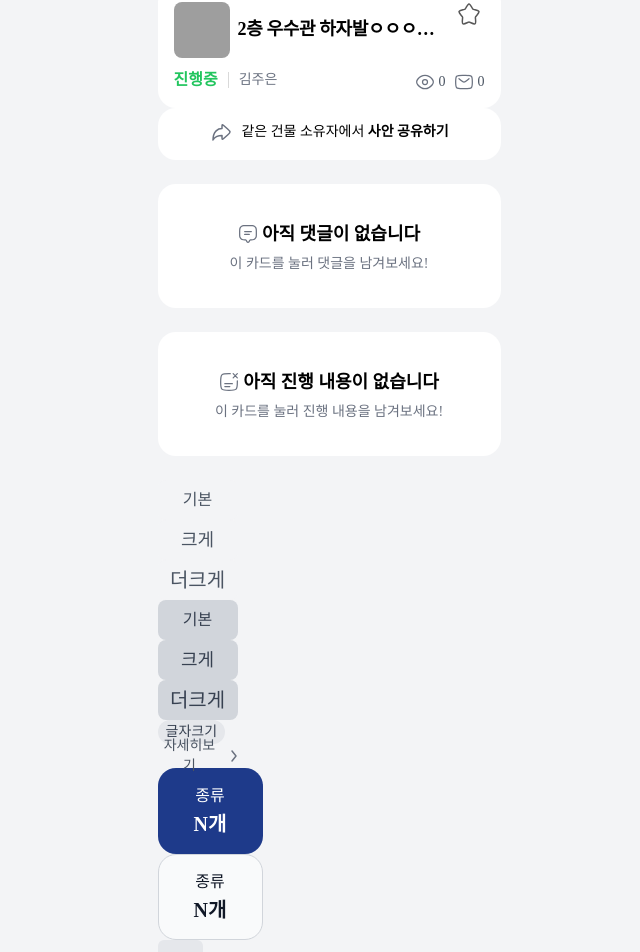
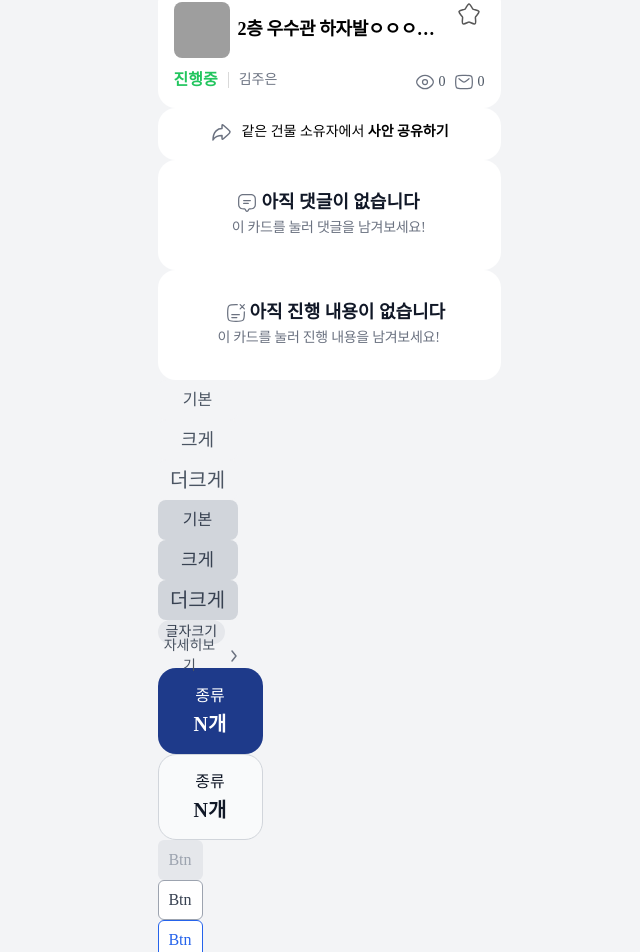
Before and after one commit to 10aeat/10aeat_Frontend, a Next.js app: page / in a window 1280 px wide. Shown: the part 995-1947 px from the top of the page, without its empty margins (295-935 px from the left). Built offline with nearby package versions, Linux system fonts and the light colour scheme; grey boxes are pictures that could not be loaded; a web font is replaced by a local one.

Commit message:
[Fix] NoBox 스타일 tailwind로 수정

```diff
--- a/src/components/atoms/Card.tsx
+++ b/src/components/atoms/Card.tsx
@@ -1,5 +1,5 @@
 import Image from 'next/image'
-// import '../../styles/cardStyle.scss'
+
 import eye from '../../../public/icons/eye.svg'
 import messages from '../../../public/icons/messages.svg'
 import star_fill from '../../../public/icons/star_fill.svg'
--- a/src/components/atoms/NoBox.tsx
+++ b/src/components/atoms/NoBox.tsx
@@ -1,5 +1,4 @@
 import Image from 'next/image'
-import '../../styles/noBoxStyle.scss'
 
 interface Props {
   type: string
@@ -9,43 +8,43 @@ interface Props {
 export default function NoBox({ type }: Props) {
   const noBox = () => {
     return (
-      <button className="no-card justify-center font-Pretendard">
-        <div className="flex h-[48px] flex-col items-center gap-2">
+      <button className="w-[343px] h-[110px] bg-white rounded-[18px] shadow-boxshadow">
+        <div className="flex flex-col w-[206px] h-[48px] items-center gap-[4px] relative left-[68px]">
           {type === '댓글' ? (
             <>
-              <div className="flex items-center gap-1">
+              <div className="inline-flex items-center gap-[4px] relative flex-[0_0_auto]">
                 <Image
                   src="/icons/chat_line.svg"
                   width={20}
                   height={20}
                   alt="chat_line"
-                  className="w-[20px] h-[20px] text-gray-900"
+                  className="!relative w-[20px] h-[20px]"
                 />
-                <div className="body1_sb"> 아직 댓글이 없습니다</div>
-              </div>
-              <div className="flex">
-                <div className="body3_m text-gray-500">
-                  이 카드를 눌러 댓글을 남겨보세요!
+                <div className="relative w-fit mt-[-1.00px] font-Pretendard font-bold text-gray-900 text-[18px] text-center tracking-[0] leading-[24px] whitespace-nowrap">
+                  아직 댓글이 없습니다
                 </div>
               </div>
+              <p className="relative w-fit font-Pretendard font-normal text-gray-500 text-[14px] tracking-[-0.28px] leading-[20px] whitespace-nowrap">
+                이 카드를 눌러 댓글을 남겨보세요!
+              </p>
             </>
           ) : type === '진행 내용' ? (
             <>
-              <div className="flex items-center gap-1">
+              <div className="inline-flex items-center gap-[4px] relative flex-[0_0_auto]">
                 <Image
-                  src="/icons/notification_lines_remove.svg"
+                  src="/icons/lines_remove.svg"
                   width={20}
                   height={20}
-                  alt="notification_lines_remove"
-                  className="w-[20px] h-[20px] text-gray-900"
+                  alt="lines_remove"
+                  className="!relative w-[20px] h-[20px]"
                 />
-                <div className="body1_sb"> 아직 진행 내용이 없습니다</div>
-              </div>
-              <div className="flex">
-                <div className="body3_m text-gray-500">
-                  이 카드를 눌러 진행 내용을 남겨보세요!
+                <div className="relative w-fit mt-[-1.00px] font-Pretendard font-bold text-gray-900 text-[18px] text-center tracking-[0] leading-[24px] whitespace-nowrap">
+                  아직 진행 내용이 없습니다
                 </div>
               </div>
+              <p className="relative w-fit font-Pretendard font-normal text-gray-500 text-[14px] tracking-[-0.28px] leading-[20px] whitespace-nowrap">
+                이 카드를 눌러 진행 내용을 남겨보세요!
+              </p>
             </>
           ) : null}
         </div>
--- a/src/styles/cardStyle.scss
+++ /dev/null
@@ -1,40 +0,0 @@
-@import './util.scss';
-
-.card {
-  display: flex;
-  width: 343px;
-  height: 124px;
-  padding: 16px;
-  align-items: flex-end;
-  align-content: flex-end;
-  gap: 10px 8px;
-  flex-shrink: 0;
-  flex-wrap: wrap;
-  border-radius: 18px;
-  background: #fff;
-  @include box_shadow;
-}
-
-.title {
-  @include body2_sb;
-  overflow: hidden;
-  text-overflow: ellipsis;
-  white-space: nowrap;
-  // font-weight: 700;
-  // line-height: 150%; /* 27px */
-  // letter-spacing: -0.342px;
-}
-
-.contents {
-  @include body3_r;
-}
-
-.state {
-  @include body2_sb;
-}
-
-.icon {
-  width: 20px;
-  height: 20px;
-  justify-content: center;
-}
--- a/src/styles/noBoxStyle.scss
+++ /dev/null
@@ -1,19 +0,0 @@
-@import './util.scss';
-
-.no-card {
-  display: flex;
-  width: 343px;
-  height: 124px;
-  padding: 16px;
-  border-radius: 18px;
-  background: #fff;
-  align-items: center;
-}
-
-.body1_sb {
-  @include body1_sb;
-}
-
-.body3_m {
-  @include body3_m;
-}
```
Also changed, not shown: src/app/Check.tsx (+2 -8 lines), public/icons/notification_lines_remove.svg (deleted).
